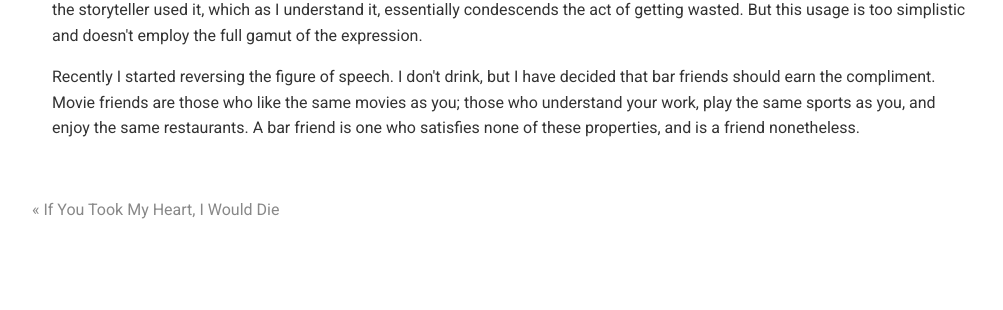
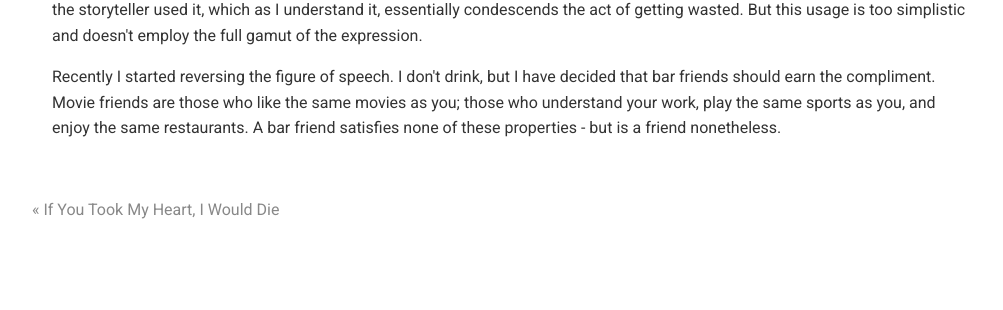
Before and after one commit to overheardonearth/overheardonearth.github.io, a Jekyll site: the page built from _posts/2019-08-11-bar-friends-and-movie-friends.html, in a window 1280 px wide. Shown: the part 567-877 px from the top of the page, without its empty margins (128-1131 px from the left). Built offline with Jekyll 4.4.1, drawn with Linux system fonts in a browser that asks for light colours; comment, search, counter and statistics services are not loaded.

Commit message:
Update 2019-08-11-bar-friends-and-movie-friends.html

```diff
--- a/_posts/2019-08-11-bar-friends-and-movie-friends.html
+++ b/_posts/2019-08-11-bar-friends-and-movie-friends.html
@@ -15,4 +15,4 @@ I liked that expression too. It has become another one of my favorite references
 But there is something I have to get off my chest: The expression was not explained in the Moth story, and I suspect it was ill-defined. I admit to using it a few times in the way that the storyteller used it, which as I understand it, essentially condescends the act of getting wasted. But this usage is too simplistic and doesn't employ the full gamut of the expression.
 
 <p>
-Recently I started reversing the figure of speech. I don't drink, but I have decided that bar friends should earn the compliment. Movie friends are those who like the same movies as you; those who understand your work, play the same sports as you, and enjoy the same restaurants. A bar friend is one who satisfies none of these properties, and is a friend nonetheless.
+Recently I started reversing the figure of speech. I don't drink, but I have decided that bar friends should earn the compliment. Movie friends are those who like the same movies as you; those who understand your work, play the same sports as you, and enjoy the same restaurants. A bar friend satisfies none of these properties - but is a friend nonetheless.
```
